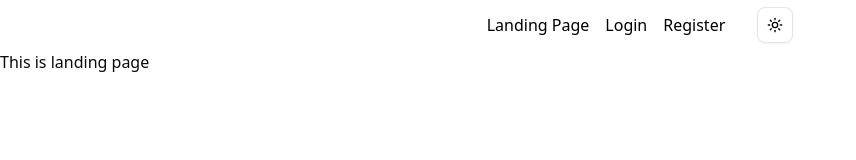
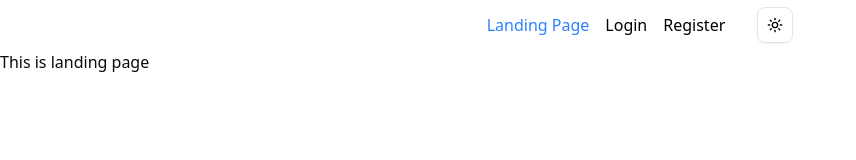
Before and after one commit to Deba00407/Bloggr, a Next.js app: page / in a window 1280 px wide. Shown: the top 160 px of the page, without its empty margins (0-856 px from the left). Built offline with nearby package versions, Linux system fonts and the light colour scheme; no server answers.

Commit message:
Added current route based UI changes for better accessiblity

```diff
--- a/src/components/ui/navbar.tsx
+++ b/src/components/ui/navbar.tsx
@@ -3,22 +3,24 @@ import Link from 'next/link'
 import { SignedOut, UserButton } from '@clerk/nextjs'
 import { SignedIn } from '@clerk/nextjs'
 import ThemeToggleButton from './themeToggleButton'
+import { usePathname } from 'next/navigation'
 
 const Navbar = () => {
+    const pathname = usePathname()
     return (
         <>
-            <nav className='min-h-[50px] text-md flex items-center justify-center bg-transparent text-black dark:text-white'>
+            <nav className="min-h-[50px] text-md flex items-center justify-center bg-transparent text-black dark:text-white">
 
                 <SignedOut>
-                    <Link href={"/"} className='mr-4'>Landing Page</Link>
-                    <Link href={"/login"} className='mr-4'>Login</Link>
-                    <Link href={"/register"} className='mr-4'>Register</Link>
+                    <Link href={"/"} className={`mr-4 ${pathname === "/" ? "text-blue-500" : ""}`}>Landing Page</Link>
+                    <Link href={"/login"} className={`mr-4 ${pathname === "/login" ? "text-blue-500" : ""}`}>Login</Link>
+                    <Link href={"/register"} className={`mr-4 ${pathname === "/register" ? "text-blue-500" : ""}`}>Register</Link>
                 </SignedOut>
 
 
                 <div className='flex items-center mr-4 justify-center'>
                     <SignedIn>
-                        <Link href={"/home"} className='mr-4'>Home</Link>
+                        <Link href={"/home"} className={`mr-4 ${pathname === "/home" ? "text-blue-500" : ""}`}>Home</Link>
                         <UserButton />
                     </SignedIn>
                 </div>
```
